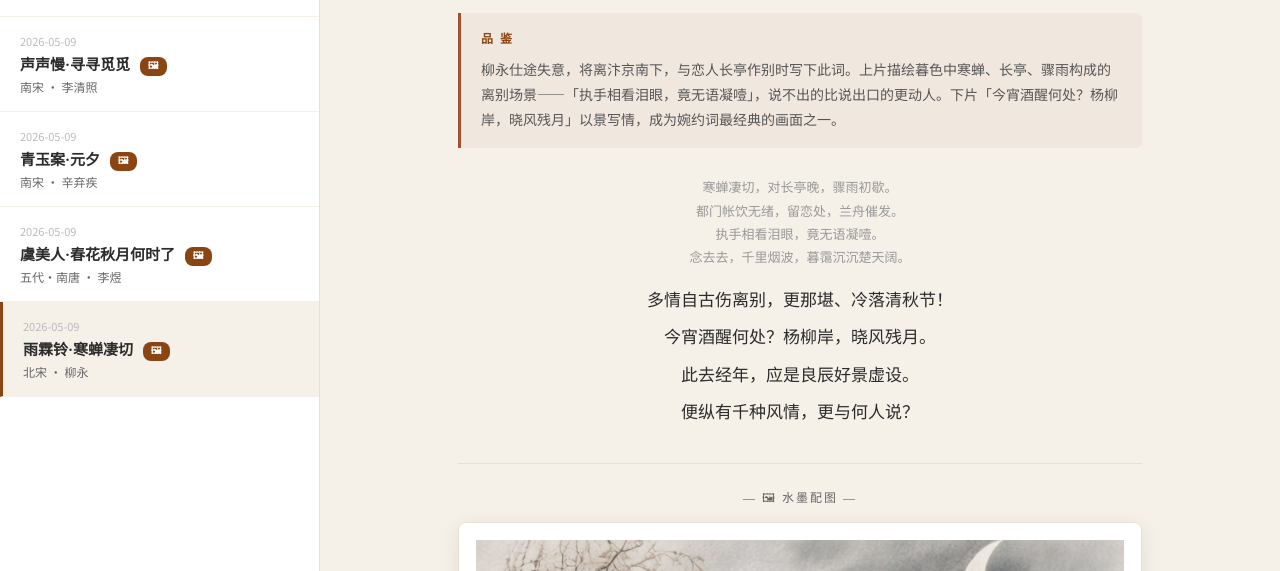
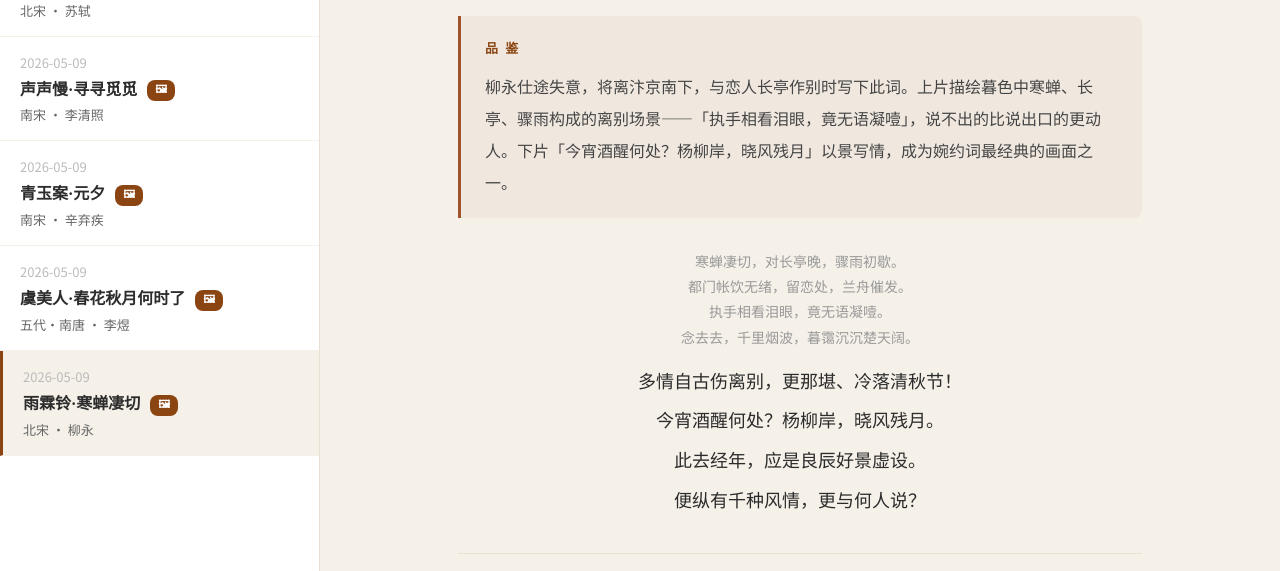
Before and after one commit to chitu-horse/song-poems, a plain HTML site: page index.html in a window 1280 px wide. Shown: the part 229-800 px from the top of the page. Drawn offline with Linux system fonts and the light colour scheme; a web font is replaced by a local one.

Commit message:
fix: increase font sizes for better readability

```diff
--- a/index.html
+++ b/index.html
@@ -128,25 +128,25 @@
     border-bottom: 8px solid transparent;
     border-right: 8px solid var(--paper);
   }
-  .poem-item .poem-date {
-    font-size: 11px;
+  .poem-item  .poem-date {
+    font-size: 13px;
     color: #bbb;
     margin-bottom: 4px;
   }
   .poem-item .poem-name {
     font-family: 'CMS Font', 'Noto Serif SC', 'STSong', 'SimSun', 'AR PL UMing', serif;
     font-weight: 600;
-    font-size: 15px;
+    font-size: 16px;
     color: var(--ink);
   }
   .poem-item .poem-author {
-    font-size: 12px;
+    font-size: 13px;
     color: var(--ink-light);
-    margin-top: 2px;
+    margin-top: 4px;
   }
   .poem-item .poem-badge {
     display: inline-block;
-    font-size: 10px;
+    font-size: 11px;
     background: var(--accent);
     color: #fff;
     padding: 1px 8px;
@@ -211,12 +211,12 @@
     letter-spacing: 1px;
   }
   .poem-header .ci-meta {
-    font-size: 14px;
+    font-size: 15px;
     color: var(--ink-light);
     margin-top: 8px;
   }
   .poem-header .ci-date {
-    font-size: 12px;
+    font-size: 13px;
     color: #bbb;
     margin-top: 4px;
   }
@@ -224,25 +224,25 @@
   .commentary {
     background: rgba(139,69,19,.04);
     border-left: 3px solid var(--accent-light);
-    padding: 16px 20px;
-    margin-bottom: 28px;
-    font-size: 14px;
-    line-height: 1.8;
-    color: #555;
-    border-radius: 0 6px 6px 0;
+    padding: 20px 24px;
+    margin-bottom: 32px;
+    font-size: 16px;
+    line-height: 2;
+    color: #444;
+    border-radius: 0 8px 8px 0;
   }
   .commentary-label {
     font-family: 'CMS Font', 'Noto Serif SC', 'STSong', 'SimSun', 'AR PL UMing', serif;
     font-weight: 700;
-    font-size: 12px;
+    font-size: 13px;
     color: var(--accent);
-    margin-bottom: 6px;
+    margin-bottom: 8px;
     letter-spacing: 2px;
   }
 
   .poem-body {
     font-family: 'CMS Font', 'Noto Serif SC', 'STSong', 'SimSun', 'AR PL UMing', serif;
-    font-size: 17px;
+    font-size: 18px;
     line-height: 2.2;
     text-align: center;
     color: var(--ink);
@@ -252,7 +252,7 @@
     height: 12px;
   }
   .poem-body .preface {
-    font-size: 13px;
+    font-size: 14px;
     color: #999;
     line-height: 1.8;
   }
@@ -266,7 +266,7 @@
   }
   .image-section .img-label {
     font-family: 'CMS Font', 'Noto Serif SC', 'STSong', 'SimSun', 'AR PL UMing', serif;
-    font-size: 12px;
+    font-size: 13px;
     color: var(--ink-light);
     margin-bottom: 12px;
     letter-spacing: 2px;
```
